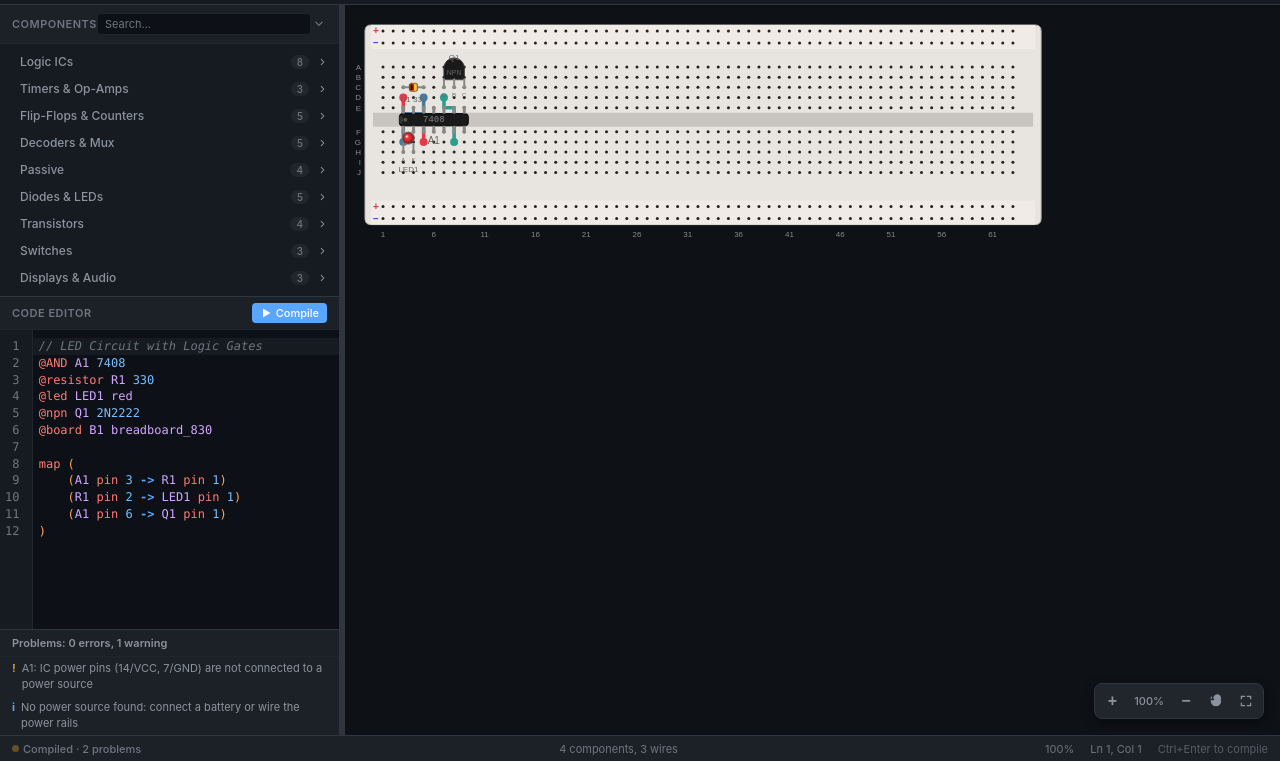
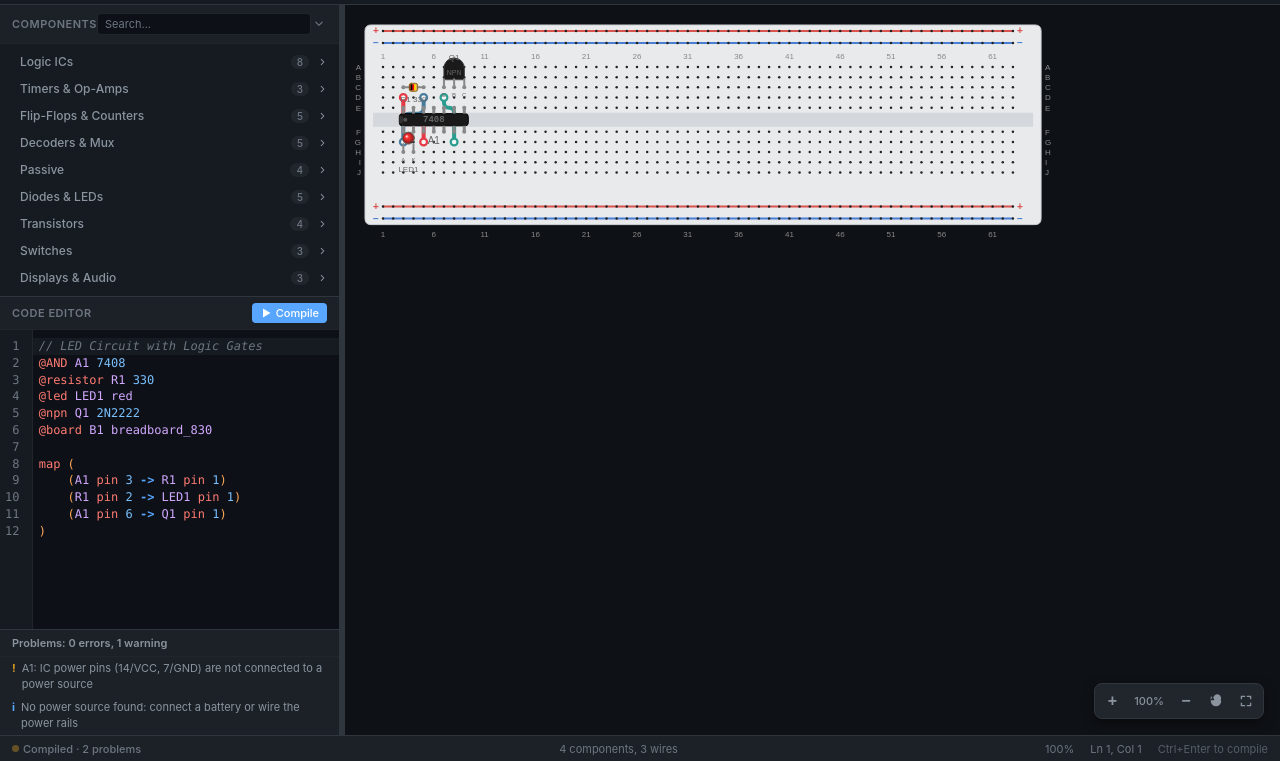
Before and after one commit to Ahsaniat/Circuit-Sim, a website built with Vite: page web/index.html in a window 1280 px wide. Shown: the part 39-800 px from the top of the page. Built offline with nearby package versions, Linux system fonts and the light colour scheme.

Commit message:
feat(renderer): TinkerCAD-style wires and board visuals
Wires now draw as orthogonal polylines with rounded corners and ring
terminals (light centre, coloured ring) instead of sharp polylines with
solid dots, and a wire with no stored waypoints gets an orthogonal
fallback so a wire can never render diagonally. The board adopts the
breadboard-editor look: neutral grey surface, red (+) and blue (−) rail
bus lines with labels at both ends, smaller holes, column numbers above
and below the board, row letters on both sides. Nine tests cover the path
helpers.

```diff
--- a/web/src/renderer/CircuitRenderer.ts
+++ b/web/src/renderer/CircuitRenderer.ts
@@ -5,6 +5,7 @@ import { SnapManager } from '../geometry/SnapManager';
 import { CircuitHistory } from '../history/CircuitHistory';
 import { buildSvg } from '../export/SvgExporter';
 import { translateBoardElements } from './boardMove';
+import { cornerRadius, wirePoints } from './wirePath';
 import { Netlist } from '../simulation/Netlist';
 import { SimulationResult, LogicValue } from '../simulation/Simulator';
 import { componentSummary } from '../components/PinDatabase';
@@ -56,10 +57,8 @@ interface RenderPalette {
     canvasBg: string;
     boardBg: string;
     boardEdge: string;
-    boardRail: string;
     boardChannel: string;
     boardHole: string;
-    boardLabel: string;
     pin: string;
     componentLabel: string;
     selection: string;
@@ -67,12 +66,10 @@ interface RenderPalette {
 
 const DEFAULT_PALETTE: RenderPalette = {
     canvasBg: '#f5f5f5',
-    boardBg: '#e8e4df',
-    boardEdge: '#bbb',
-    boardRail: '#f0ebe6',
-    boardChannel: '#c8c4bf',
+    boardBg: '#e8eaec',
+    boardEdge: '#cfd3d8',
+    boardChannel: '#d4d7db',
     boardHole: '#222',
-    boardLabel: '#888',
     pin: '#888',
     componentLabel: '#666',
     selection: '#0066cc',
@@ -996,10 +993,8 @@ export class CircuitRenderer {
             canvasBg: read('--canvas-bg', DEFAULT_PALETTE.canvasBg),
             boardBg: read('--breadboard-bg', DEFAULT_PALETTE.boardBg),
             boardEdge: read('--board-edge', DEFAULT_PALETTE.boardEdge),
-            boardRail: read('--board-rail', DEFAULT_PALETTE.boardRail),
             boardChannel: read('--board-channel', DEFAULT_PALETTE.boardChannel),
             boardHole: read('--board-hole', DEFAULT_PALETTE.boardHole),
-            boardLabel: read('--board-label', DEFAULT_PALETTE.boardLabel),
             pin: read('--pin-color', DEFAULT_PALETTE.pin),
             componentLabel: read('--component-label', DEFAULT_PALETTE.componentLabel),
             selection: read('--accent', DEFAULT_PALETTE.selection),
@@ -1337,7 +1332,6 @@ export class CircuitRenderer {
         const h = geo.height * S;
         const holeSpacing = BreadboardGeometry.HOLE_SPACING * S;
         const numCols = BreadboardGeometry.NUM_COLS;
-        const railHeight = BreadboardGeometry.RAIL_HEIGHT * S;
         const channelHeight = BreadboardGeometry.CHANNEL_HEIGHT * S;
 
         // Selection highlight for board
@@ -1358,52 +1352,76 @@ export class CircuitRenderer {
         this.ctx.fill();
         this.ctx.stroke();
 
-        // Top power rail — rail band is the top RAIL_HEIGHT units of the board
-        const topRailY = y;
+        // Top power rail: red (+) and blue (−) bus lines through the holes
         const holesStartX = geo.holesStartX * S;
-        this.ctx.fillStyle = this.palette.boardRail;
-        this.ctx.fillRect(x + 6, topRailY, w - 12, railHeight);
-
-        // Rail holes and labels are derived from geometry so drawing and
-        // snapping can never disagree.
         const topPlusHole = geo.getHolePosition(1, 'TOP+');
         const topMinusHole = geo.getHolePosition(1, 'TOP-');
+        const railEndX = geo.getHolePosition(numCols, 'TOP+').x * S;
+
+        this.ctx.lineWidth = 2 / this.zoom;
+        this.ctx.strokeStyle = '#d9534f';
+        this.ctx.beginPath();
+        this.ctx.moveTo(holesStartX, topPlusHole.y * S);
+        this.ctx.lineTo(railEndX, topPlusHole.y * S);
+        this.ctx.stroke();
+        this.ctx.strokeStyle = '#4a7fd4';
+        this.ctx.beginPath();
+        this.ctx.moveTo(holesStartX, topMinusHole.y * S);
+        this.ctx.lineTo(railEndX, topMinusHole.y * S);
+        this.ctx.stroke();
+
+        // Rail labels at both ends
         this.ctx.font = `bold ${10 / this.zoom}px sans-serif`;
-        this.ctx.textAlign = 'left';
-        this.ctx.fillStyle = '#c44';
-        this.ctx.fillText('+', x + 8, topPlusHole.y * S + 3);
-        this.ctx.fillStyle = '#44c';
-        this.ctx.fillText('−', x + 8, topMinusHole.y * S + 3);
+        this.ctx.textAlign = 'center';
+        this.ctx.fillStyle = '#d9534f';
+        this.ctx.fillText('+', holesStartX - 7, topPlusHole.y * S + 3);
+        this.ctx.fillText('+', railEndX + 7, topPlusHole.y * S + 3);
+        this.ctx.fillStyle = '#4a7fd4';
+        this.ctx.fillText('−', holesStartX - 7, topMinusHole.y * S + 3);
+        this.ctx.fillText('−', railEndX + 7, topMinusHole.y * S + 3);
 
         this.ctx.fillStyle = this.palette.boardHole;
         for (let col = 1; col <= numCols; col++) {
             for (const row of ['TOP+', 'TOP-']) {
                 const hole = geo.getHolePosition(col, row);
                 this.ctx.beginPath();
-                this.ctx.arc(hole.x * S, hole.y * S, 1.5, 0, Math.PI * 2);
+                this.ctx.arc(hole.x * S, hole.y * S, 1.25, 0, Math.PI * 2);
                 this.ctx.fill();
             }
         }
 
-        // Bottom power rail — rail band is the bottom RAIL_HEIGHT units
-        const bottomRailY = y + h - railHeight;
-        this.ctx.fillStyle = this.palette.boardRail;
-        this.ctx.fillRect(x + 6, bottomRailY, w - 12, railHeight);
-
+        // Bottom power rail
         const bottomPlusHole = geo.getHolePosition(1, 'BOTTOM+');
         const bottomMinusHole = geo.getHolePosition(1, 'BOTTOM-');
+        const bottomRailEndX = geo.getHolePosition(numCols, 'BOTTOM+').x * S;
+
+        this.ctx.lineWidth = 2 / this.zoom;
+        this.ctx.strokeStyle = '#d9534f';
+        this.ctx.beginPath();
+        this.ctx.moveTo(holesStartX, bottomPlusHole.y * S);
+        this.ctx.lineTo(bottomRailEndX, bottomPlusHole.y * S);
+        this.ctx.stroke();
+        this.ctx.strokeStyle = '#4a7fd4';
+        this.ctx.beginPath();
+        this.ctx.moveTo(holesStartX, bottomMinusHole.y * S);
+        this.ctx.lineTo(bottomRailEndX, bottomMinusHole.y * S);
+        this.ctx.stroke();
+
         this.ctx.font = `bold ${10 / this.zoom}px sans-serif`;
-        this.ctx.fillStyle = '#c44';
-        this.ctx.fillText('+', x + 8, bottomPlusHole.y * S + 3);
-        this.ctx.fillStyle = '#44c';
-        this.ctx.fillText('−', x + 8, bottomMinusHole.y * S + 3);
+        this.ctx.textAlign = 'center';
+        this.ctx.fillStyle = '#d9534f';
+        this.ctx.fillText('+', holesStartX - 7, bottomPlusHole.y * S + 3);
+        this.ctx.fillText('+', bottomRailEndX + 7, bottomPlusHole.y * S + 3);
+        this.ctx.fillStyle = '#4a7fd4';
+        this.ctx.fillText('−', holesStartX - 7, bottomMinusHole.y * S + 3);
+        this.ctx.fillText('−', bottomRailEndX + 7, bottomMinusHole.y * S + 3);
 
         this.ctx.fillStyle = this.palette.boardHole;
         for (let col = 1; col <= numCols; col++) {
             for (const row of ['BOTTOM+', 'BOTTOM-']) {
                 const hole = geo.getHolePosition(col, row);
                 this.ctx.beginPath();
-                this.ctx.arc(hole.x * S, hole.y * S, 1.5, 0, Math.PI * 2);
+                this.ctx.arc(hole.x * S, hole.y * S, 1.25, 0, Math.PI * 2);
                 this.ctx.fill();
             }
         }
@@ -1422,29 +1440,32 @@ export class CircuitRenderer {
             for (let col = 1; col <= numCols; col++) {
                 const hole = geo.getHolePosition(col, row);
                 this.ctx.beginPath();
-                this.ctx.arc(hole.x * S, hole.y * S, 1.5, 0, Math.PI * 2);
+                this.ctx.arc(hole.x * S, hole.y * S, 1.25, 0, Math.PI * 2);
                 this.ctx.fill();
             }
         }
 
-        // Column numbers
+        // Column numbers above row A and below row J, every 5 columns
         this.ctx.fillStyle = this.palette.pin;
         this.ctx.font = `${8 / this.zoom}px sans-serif`;
         this.ctx.textAlign = 'center';
+        const rowAHole = geo.getHolePosition(1, 'A');
         for (let col = 1; col <= numCols; col += 5) {
             const hx = holesStartX + (col - 1) * holeSpacing;
+            this.ctx.fillText(String(col), hx, rowAHole.y * S - 8);
             this.ctx.fillText(String(col), hx, y + h + 12);
         }
 
-        // Row labels
+        // Row labels on both sides
         this.ctx.textAlign = 'right';
-        for (const row of BreadboardGeometry.TOP_ROWS) {
+        for (const row of BreadboardGeometry.ALL_ROWS) {
             const hole = geo.getHolePosition(1, row);
             this.ctx.fillText(row, x - 4, hole.y * S + 3);
         }
-        for (const row of BreadboardGeometry.BOTTOM_ROWS) {
-            const hole = geo.getHolePosition(1, row);
-            this.ctx.fillText(row, x - 4, hole.y * S + 3);
+        this.ctx.textAlign = 'left';
+        for (const row of BreadboardGeometry.ALL_ROWS) {
+            const hole = geo.getHolePosition(numCols, row);
+            this.ctx.fillText(row, x + w + 4, hole.y * S + 3);
         }
     }
 
@@ -2625,34 +2646,28 @@ export class CircuitRenderer {
 
     private renderWire(wire: Wire, wireIndex?: number): void {
         const S = BASE_SCALE;
-        const fromX = wire.from.x * S;
-        const fromY = wire.from.y * S;
-        const toX = wire.to.x * S;
-        const toY = wire.to.y * S;
+        const points = wirePoints(wire.from, wire.waypoints, wire.to).map(p => ({
+            x: p.x * S,
+            y: p.y * S,
+        }));
+        const from = points[0];
+        const to = points[points.length - 1];
 
         // Check if this wire is selected
         const isSelected = this.selectedId === `wire_${wireIndex}`;
+        const cornerRadiusPx = 6 / this.zoom;
 
         // Selection highlight (draw thicker line behind)
         if (isSelected) {
             this.ctx.strokeStyle = this.palette.selection;
-            this.ctx.lineWidth = 6 / this.zoom;
+            this.ctx.lineWidth = 7 / this.zoom;
             this.ctx.lineCap = 'round';
             this.ctx.lineJoin = 'round';
             this.ctx.setLineDash([]);
-
-            this.ctx.beginPath();
-            this.ctx.moveTo(fromX, fromY);
-            if (wire.waypoints) {
-                for (const wp of wire.waypoints) {
-                    this.ctx.lineTo(wp.x * S, wp.y * S);
-                }
-            }
-            this.ctx.lineTo(toX, toY);
+            this.traceWirePath(points, cornerRadiusPx);
             this.ctx.stroke();
         }
 
-        // Main wire - increased thickness
         // Simulation overlay: colour wires by net value when active
         let strokeColor = wire.color;
         if (this.simResult && this.simNetlist && wireIndex !== undefined) {
@@ -2663,58 +2678,62 @@ export class CircuitRenderer {
             }
         }
         this.ctx.strokeStyle = strokeColor;
-        this.ctx.lineWidth = 3.5 / this.zoom;  // Increased from 2 to 3.5
+        this.ctx.lineWidth = 4 / this.zoom;
         this.ctx.lineCap = 'round';
         this.ctx.lineJoin = 'round';
-
-        this.ctx.beginPath();
-        this.ctx.moveTo(fromX, fromY);
-
-        if (wire.waypoints) {
-            for (const wp of wire.waypoints) {
-                this.ctx.lineTo(wp.x * S, wp.y * S);
-            }
-        }
-
-        this.ctx.lineTo(toX, toY);
+        this.traceWirePath(points, cornerRadiusPx);
         this.ctx.stroke();
 
         // Net highlight halo
         const netId = wireIndex !== undefined && this.netlist ? this.netlist.wireNet[wireIndex] : undefined;
         if (netId !== undefined && netId === this.highlightedNetId()) {
             this.ctx.strokeStyle = 'rgba(88, 166, 255, 0.35)';
-            this.ctx.lineWidth = 9 / this.zoom;
+            this.ctx.lineWidth = 10 / this.zoom;
+            this.traceWirePath(points, cornerRadiusPx);
+            this.ctx.stroke();
+        }
+
+        // Ring terminals, the breadboard-editor convention: a light centre
+        // over the hole with a ring in the wire colour.
+        const ringRadius = 3.4;
+        for (const terminal of [from, to]) {
             this.ctx.beginPath();
-            this.ctx.moveTo(fromX, fromY);
-            if (wire.waypoints) {
-                for (const wp of wire.waypoints) {
-                    this.ctx.lineTo(wp.x * S, wp.y * S);
-                }
-            }
-            this.ctx.lineTo(toX, toY);
+            this.ctx.arc(terminal.x, terminal.y, ringRadius, 0, Math.PI * 2);
+            this.ctx.fillStyle = '#f5f5f5';
+            this.ctx.fill();
+            this.ctx.strokeStyle = strokeColor;
+            this.ctx.lineWidth = 2.2 / this.zoom;
             this.ctx.stroke();
         }
-
-        // Connection dots - made larger
-        this.ctx.fillStyle = strokeColor;
-        this.ctx.beginPath();
-        this.ctx.arc(fromX, fromY, 4, 0, Math.PI * 2);  // Increased from 3 to 4
-        this.ctx.fill();
-        this.ctx.beginPath();
-        this.ctx.arc(toX, toY, 4, 0, Math.PI * 2);  // Increased from 3 to 4
-        this.ctx.fill();
 
         // Selection indicators on terminals
         if (isSelected) {
             this.ctx.strokeStyle = this.palette.selection;
             this.ctx.lineWidth = 2 / this.zoom;
-            this.ctx.beginPath();
-            this.ctx.arc(fromX, fromY, 5, 0, Math.PI * 2);
-            this.ctx.stroke();
-            this.ctx.beginPath();
-            this.ctx.arc(toX, toY, 5, 0, Math.PI * 2);
-            this.ctx.stroke();
-        }
+            for (const terminal of [from, to]) {
+                this.ctx.beginPath();
+                this.ctx.arc(terminal.x, terminal.y, ringRadius + 2, 0, Math.PI * 2);
+                this.ctx.stroke();
+            }
+        }
+    }
+
+    /**
+     * Trace an orthogonal polyline with rounded corners.
+     */
+    private traceWirePath(points: Position[], requestedRadius: number): void {
+        this.ctx.beginPath();
+        if (points.length === 0) return;
+        this.ctx.moveTo(points[0].x, points[0].y);
+        for (let i = 1; i < points.length - 1; i++) {
+            const radius = cornerRadius(points[i - 1], points[i], points[i + 1], requestedRadius);
+            if (radius <= 0.01) {
+                this.ctx.lineTo(points[i].x, points[i].y);
+            } else {
+                this.ctx.arcTo(points[i].x, points[i].y, points[i + 1].x, points[i + 1].y, radius);
+            }
+        }
+        this.ctx.lineTo(points[points.length - 1].x, points[points.length - 1].y);
     }
 
     private roundRect(x: number, y: number, w: number, h: number, r: number): void {
--- /dev/null
+++ b/web/src/renderer/wirePath.ts
@@ -0,0 +1,51 @@
+import { Position } from '../types';
+
+/**
+ * Wire path helpers.
+ *
+ * Wires are drawn as orthogonal polylines with rounded corners, matching
+ * the breadboard-editor convention (TinkerCAD-style). When a wire has no
+ * stored waypoints - for example after a board was dragged - a simple
+ * orthogonal fallback is derived so a wire is never drawn diagonally.
+ */
+
+/** Orthogonal fallback route between two points. */
+export function orthogonalFallback(from: Position, to: Position): Position[] {
+    const dx = to.x - from.x;
+    const dy = to.y - from.y;
+    if (Math.abs(dx) < 0.01 || Math.abs(dy) < 0.01) {
+        return [];
+    }
+    // Run along the longer axis first: short drop at the destination looks
+    // tidier than a long diagonal-ish horizontal run across the board.
+    if (Math.abs(dx) >= Math.abs(dy)) {
+        return [{ x: to.x, y: from.y }];
+    }
+    return [{ x: from.x, y: to.y }];
+}
+
+/** Full point list for a wire, applying the orthogonal fallback when needed. */
+export function wirePoints(
+    from: Position,
+    waypoints: Position[] | undefined,
+    to: Position
+): Position[] {
+    const middle = waypoints && waypoints.length > 0 ? waypoints : orthogonalFallback(from, to);
+    return [from, ...middle, to];
+}
+
+/**
+ * Corner radius in canvas units, clamped so adjacent segments never
+ * overlap: a corner can never be rounded by more than half of either
+ * neighbouring segment.
+ */
+export function cornerRadius(
+    previous: Position,
+    corner: Position,
+    next: Position,
+    requested: number
+): number {
+    const first = Math.hypot(corner.x - previous.x, corner.y - previous.y);
+    const second = Math.hypot(next.x - corner.x, next.y - corner.y);
+    return Math.max(0, Math.min(requested, first / 2, second / 2));
+}
```
Also changed, not shown: web/index.html (+3 -4 lines), web/src/renderer/wirePath.test.ts (added, +57 -0 lines), __docs__/screenshots/tinkercad-style-wires.png (added).
